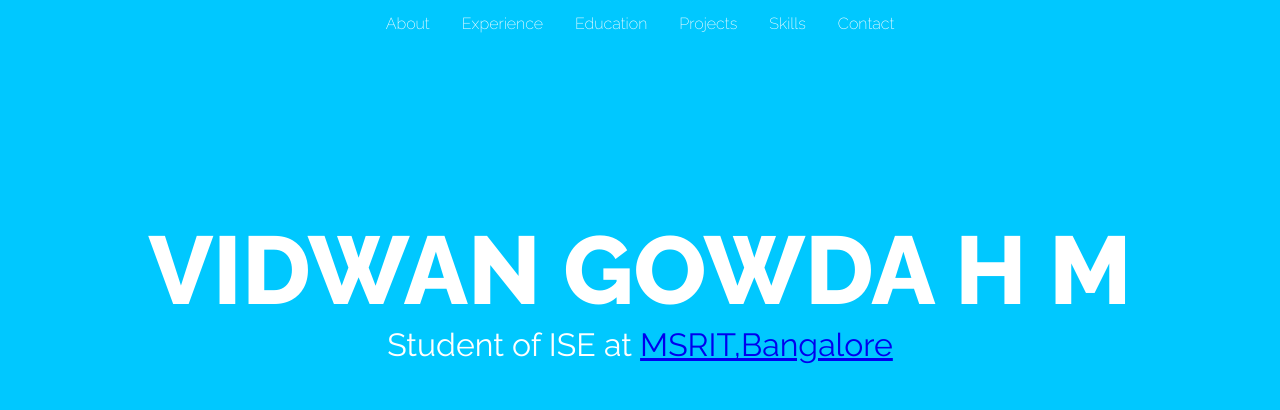
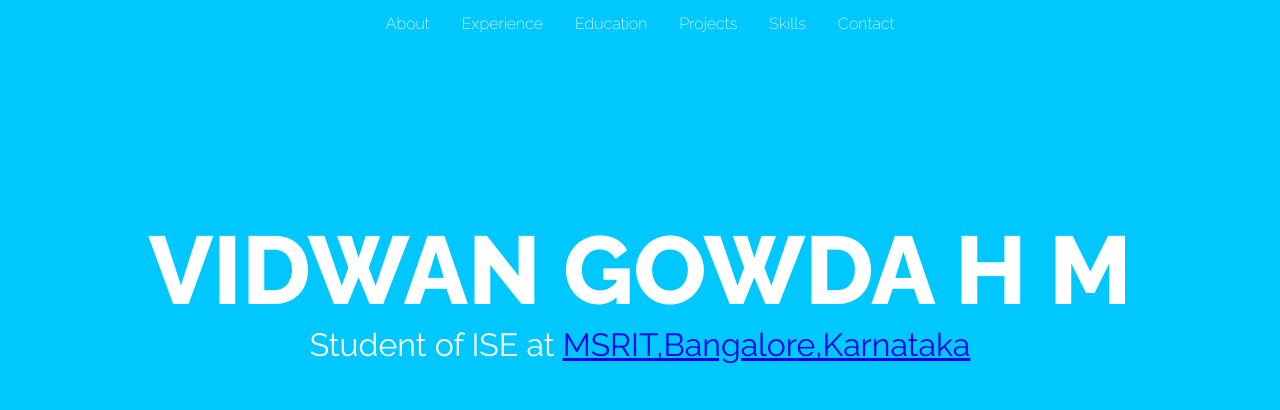
Before and after one commit to gowdavidwan2003/portfolio-website, a plain HTML site: page index.html in a window 1280 px wide. Shown: the top 410 px of the page. Drawn offline with Linux system fonts and the light colour scheme.

Commit message:
Update index.html

```diff
--- a/index.html
+++ b/index.html
@@ -27,7 +27,7 @@
       <div class="jumbotron">
         <div class="jumbotron-text">
           <h1>VIDWAN GOWDA H M</h1>
-          <p>Student of ISE at <a href="https://www.msrit.edu/" target="_blank">MSRIT,Bangalore</a></p>
+          <p>Student of ISE at <a href="https://www.msrit.edu/" target="_blank">MSRIT,Bangalore,Karnataka</a></p>
           <br>
           <br>
         </div>
```
